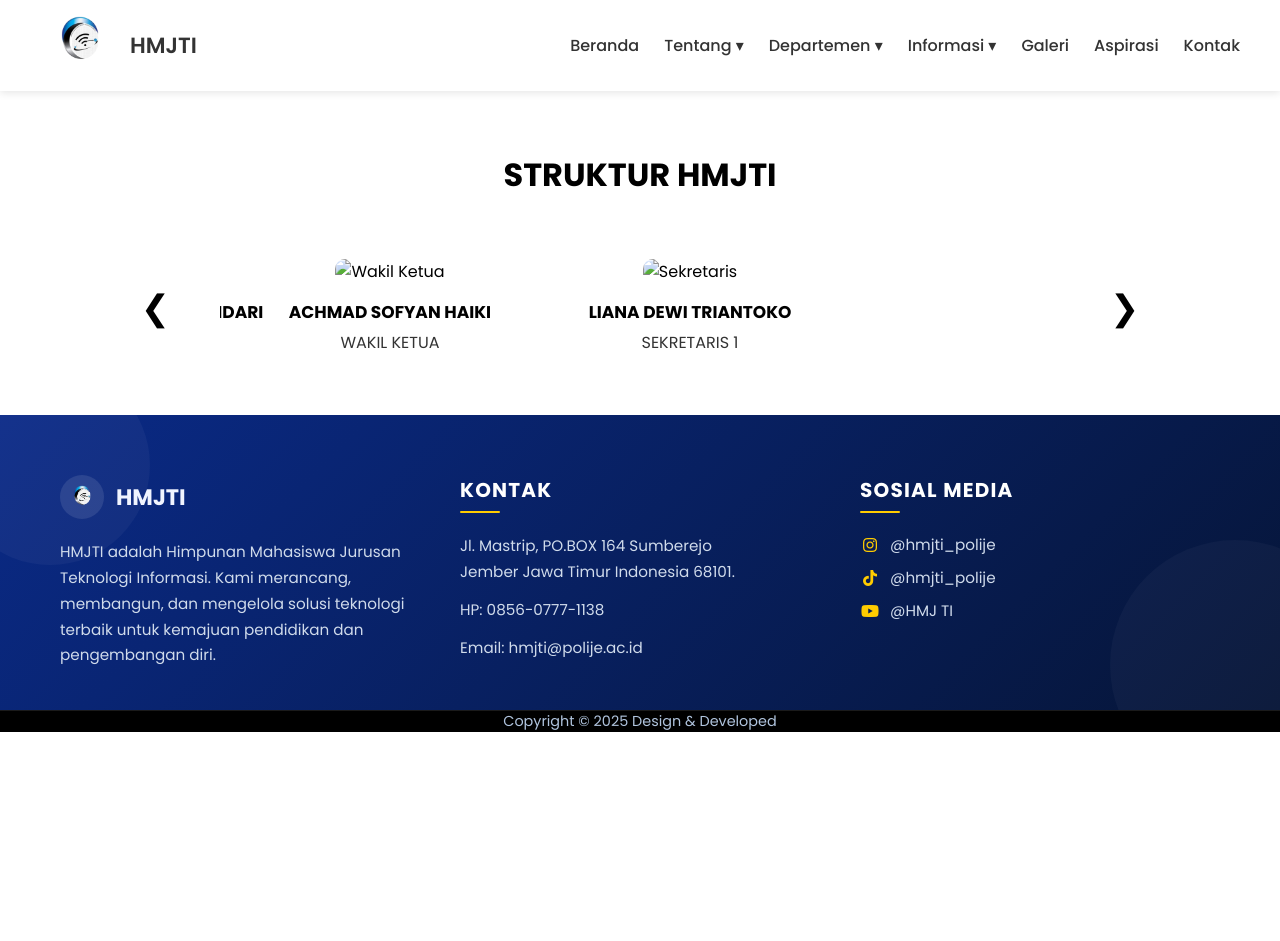
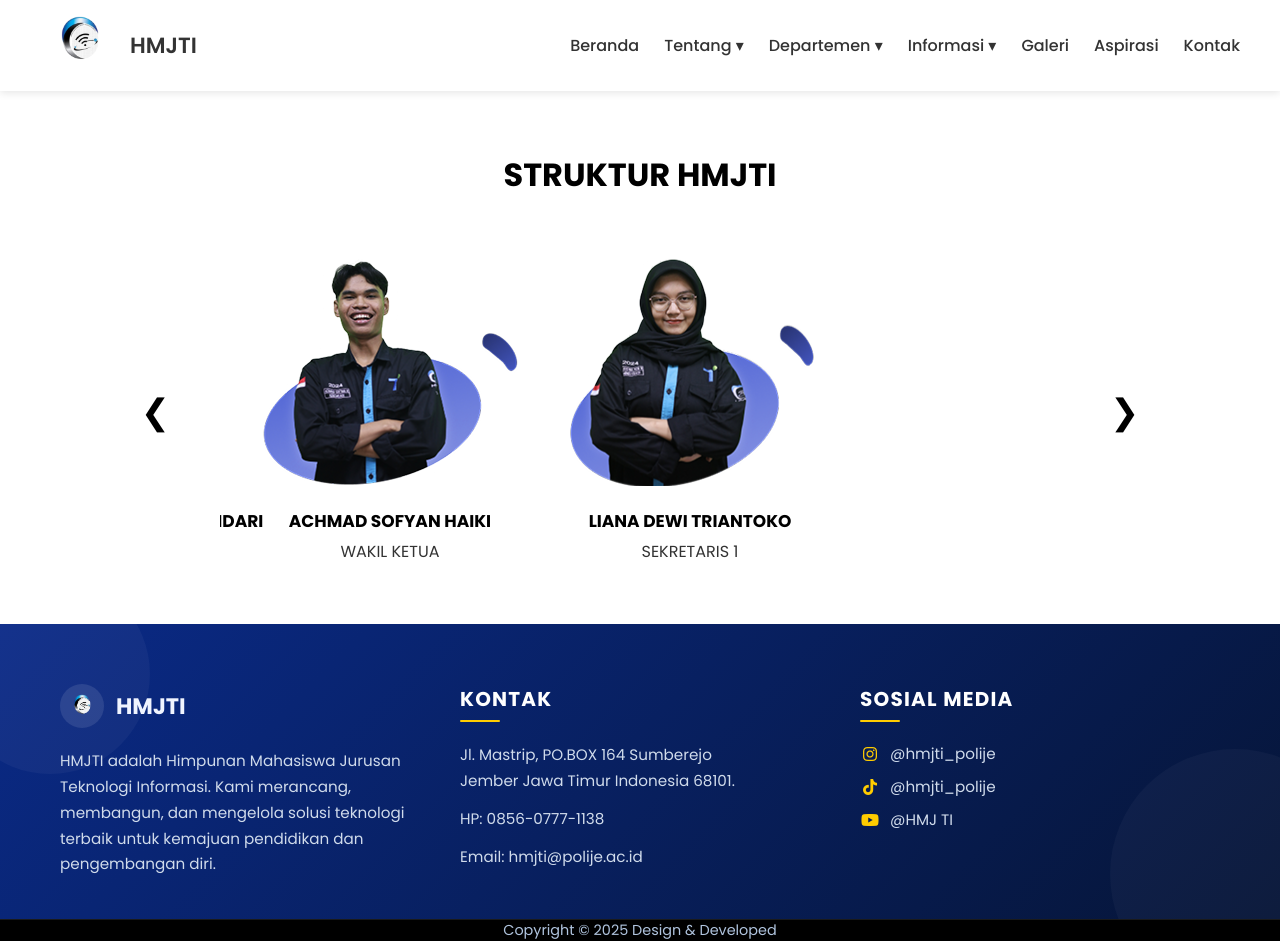
Before and after one commit to sanxnn/COMPANY-PROFILE-HMJTI, a plain HTML site: page struktur.html in a window 1280 px wide. Before the commit the page ends 800 px from the top, so only its background shows below. Drawn offline with nearby package versions, Linux system fonts and the light colour scheme; the site is published under a folder, as on GitHub Pages, so addresses that start at the root find nothing.

Commit message:
Fix image paths in struktur.html

```diff
--- a/struktur.html
+++ b/struktur.html
@@ -69,19 +69,19 @@
       <div class="slides">
 
         <div class="card">
-          <img src="/assets/images/coba 1.png" alt="Ketua" />
+          <img src="assets/images/coba 1.png" alt="Ketua" />
           <div class="nama">TIARA AGUSTINA PUTRI WULANDARI</div>
           <div class="jabatan">KETUA</div>
         </div>
 
         <div class="card">
-          <img src="/assets/images/wakil_ketua 1.png" alt="Wakil Ketua" />
+          <img src="assets/images/wakil_ketua 1.png" alt="Wakil Ketua" />
           <div class="nama">ACHMAD SOFYAN HAIKI</div>
           <div class="jabatan">WAKIL KETUA</div>
         </div>
 
         <div class="card">
-          <img src="/assets/images/sekretaris1 1.png" alt="Sekretaris" />
+          <img src="assets/images/sekretaris1 1.png" alt="Sekretaris" />
           <div class="nama">LIANA DEWI TRIANTOKO</div>
           <div class="jabatan">SEKRETARIS 1</div>
         </div>
```
